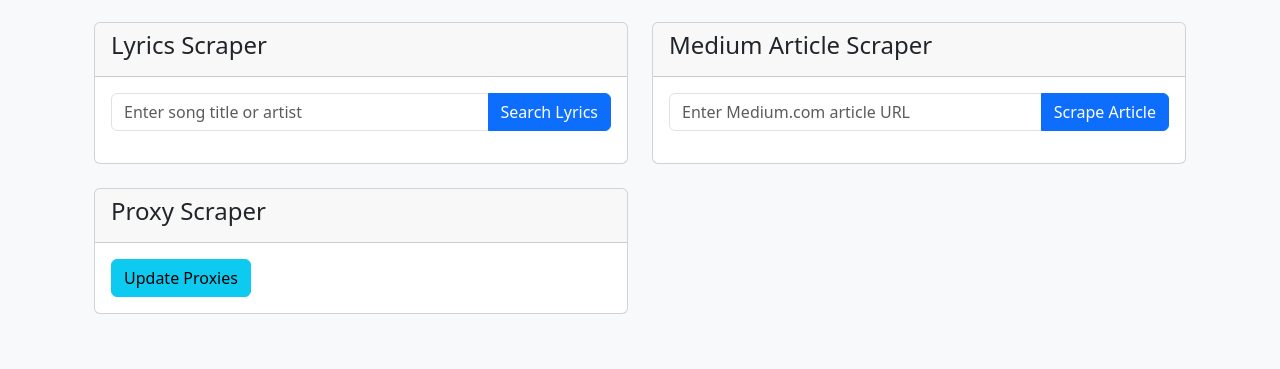
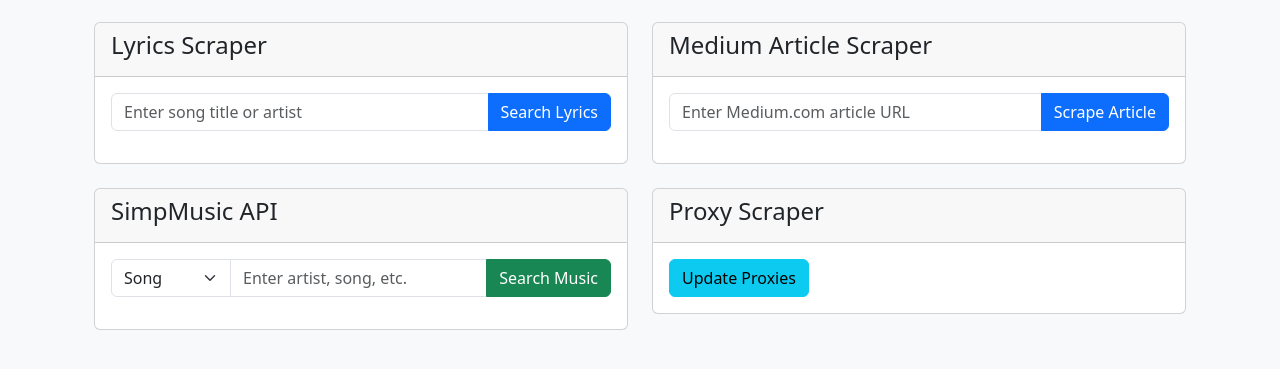
Before and after one commit to vincent0-ai/scrapper, a Flask app: page / in a window 1280 px wide. Shown: the part 154-523 px from the top of the page. Run offline with Flask 3, Linux system fonts and the light colour scheme.

Commit message:
`Added SimpMusic API search functionality`

```diff
--- a/app.py
+++ b/app.py
@@ -4,7 +4,7 @@
 import redis
 from rq import Queue
 from db import db_manager # Assuming db_manager is correctly implemented and handles data storage/retrieval
-from worker import scrape_lyrics, scrape_medium as worker_scrape_medium, update_proxies as worker_update_proxies # Renamed to avoid conflict
+from worker import scrape_lyrics, scrape_medium as worker_scrape_medium, update_proxies as worker_update_proxies, search_simpmusic as worker_search_simpmusic
 
 app = Flask(__name__)
 
@@ -40,6 +40,16 @@
     # If not in DB, start a background job
     # Enqueue the actual worker function, not the Flask route handler
     job = q.enqueue(scrape_lyrics, query, job_timeout=3600, meta={'template_name': 'lyrics_result.html'})
+    return jsonify({"status": "PENDING", "task_id": job.get_id()})
+
+@app.route('/search_simpmusic', methods=['POST'])
+def search_simpmusic():
+    query = request.form.get('query')
+    search_type = request.form.get('type', 'song')
+    if not query:
+        return jsonify({"error": "Search query is required."}), 400
+
+    job = q.enqueue(worker_search_simpmusic, query, search_type, job_timeout=3600, meta={'template_name': 'lyrics_result.html'})
     return jsonify({"status": "PENDING", "task_id": job.get_id()})
 
 @app.route('/scrape_medium', methods=['POST'])
--- a/templates/index.html
+++ b/templates/index.html
@@ -43,6 +43,28 @@
     </div>
 
     <div class="row">
+        <!-- SimpMusic API Card -->
+        <div class="col-md-6">
+            <div class="card mb-4">
+                <div class="card-header">
+                    <h4>SimpMusic API</h4>
+                </div>
+                <div class="card-body">
+                    <form id="simpmusic-form">
+                        <div class="input-group mb-3">
+                            <select class="form-select" name="type" style="max-width: 120px;">
+                                <option value="song" selected>Song</option>
+                                <option value="artist">Artist</option>
+                                <option value="album">Album</option>
+                            </select>
+                            <input type="text" name="query" class="form-control" placeholder="Enter artist, song, etc." required>
+                            <button class="btn btn-success" type="submit">Search Music</button>
+                        </div>
+                    </form>
+                </div>
+            </div>
+        </div>
+
         <!-- Proxy Scraper Card -->
         <div class="col-md-6">
             <div class="card mb-4">
@@ -68,12 +90,19 @@
     const lyricsForm = document.getElementById('lyrics-form');
     const mediumForm = document.getElementById('medium-form');
     const proxyForm = document.getElementById('proxy-form');
+    const simpmusicForm = document.getElementById('simpmusic-form');
     const resultsArea = document.getElementById('results-area');
 
     lyricsForm.addEventListener('submit', function(e) {
         e.preventDefault();
         const formData = new FormData(this);
         handleFormSubmit('/search_lyrics', formData);
+    });
+
+    simpmusicForm.addEventListener('submit', function(e) {
+        e.preventDefault();
+        const formData = new FormData(this);
+        handleFormSubmit('/search_simpmusic', formData);
     });
 
     mediumForm.addEventListener('submit', function(e) {
--- a/worker.py
+++ b/worker.py
@@ -2,7 +2,7 @@
 import redis
 from rq import Worker, Queue
 
-from lyrics_scraper import search_song
+from lyrics_scraper import search_song, search_simpmusic_only
 from medium_scraper import MediumScraper
 from proxy_scraper import scrape_and_save_proxies
 
@@ -17,6 +17,12 @@
     Scrapes for song lyrics.
     """
     return search_song(query)
+
+def search_simpmusic(query, search_type):
+    """
+    Searches SimpMusic API specifically.
+    """
+    return search_simpmusic_only(query, search_type)
 
 def scrape_medium(url):
     """
```
Also changed, not shown: lyrics_scraper.py (+19 -4 lines).
